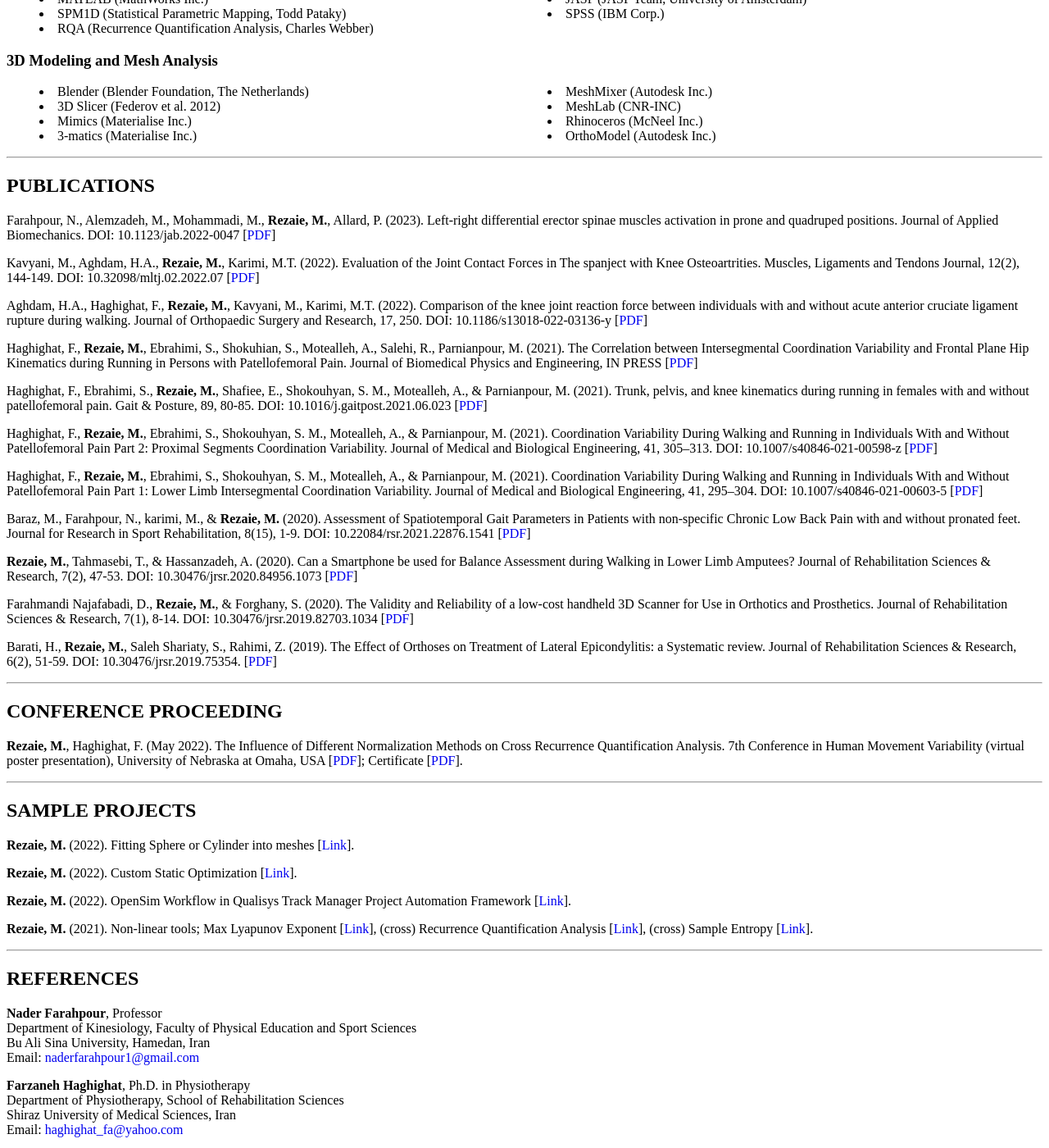
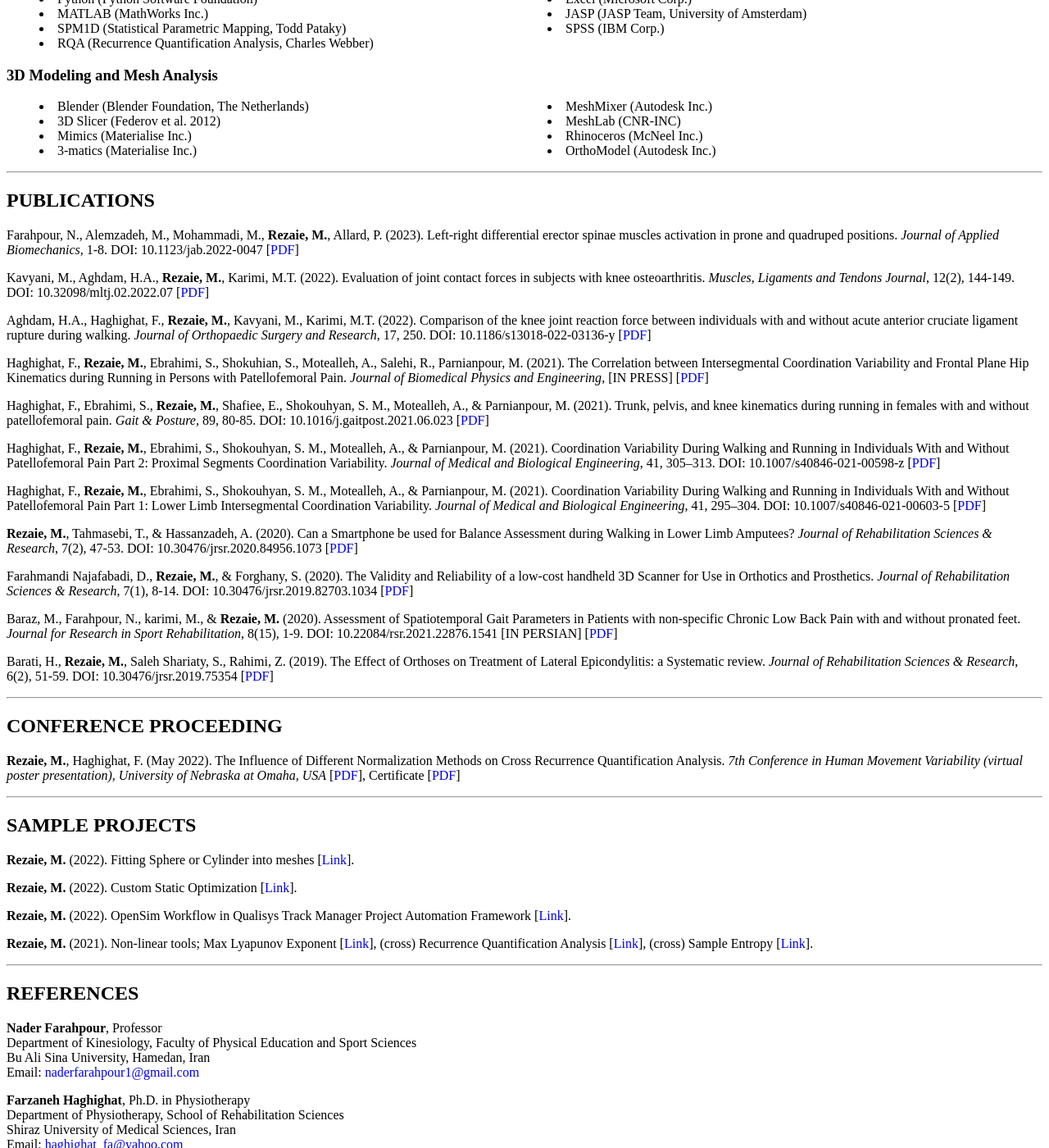
Before and after one commit to mrrezaie/mrrezaie.github.io, a Jekyll site: the page cv.html, which Jekyll copies as it is, in a window 1280 px wide and 1400 px high, scrolled down 1662 px. Shown: the whole window at 82% size. Built offline with Jekyll 4.4.1, drawn with Linux system fonts in a browser that asks for light colours; some of the changed text lies outside the part shown.

Commit message:
Update cv.html

```diff
--- a/cv.html
+++ b/cv.html
@@ -148,22 +149,22 @@
 <h2> <b>PUBLICATIONS</b> </h2>
 <!-- <p>Farahpour, N., Ghadimi, V., Ghadimi, N., <b>Rezaie, M.</b>, Alemzadeh, M. (2022). Erector spinae and rectus femoris activity during stair assending and decending with and without school back pack in adolescent idiopathic scoliosis and healthy individuals. Journal of Electromyography and Kinesiology. UNDER REVIEW [PDF]</p>
 <p>Azadian, E., Kamali Bakhtiar, P., Majlesi M., Delgado-Bonal, A., <b>Rezaie, M.</b> (2022). Linear and Nonlinear Measures of Postural Control in Seven to Twelve Years Children. Journal of Motor Learning and Development. UNDER REVIEW [PDF]</p> -->
-<p>Farahpour, N., Alemzadeh, M., Mohammadi, M., <b>Rezaie, M.</b>, Allard, P. (2023). Left-right differential erector spinae muscles activation in prone and quadruped positions. Journal of Applied Biomechanics. DOI: 10.1123/jab.2022-0047 [<a href="about/files/JAB-2022-0047_online.pdf" target="_blank" rel="noopener noreferrer">PDF</a>]</p>
-<p>Kavyani, M., Aghdam, H.A., <b>Rezaie, M.</b>, Karimi, M.T. (2022). Evaluation of the Joint Contact Forces in The spanject with Knee Osteoartrities. Muscles, Ligaments and Tendons Journal, 12(2), 144-149. DOI: 10.32098/mltj.02.2022.07 [<a href="about/files/10.32098mltj.02.2022.07.pdf" target="_blank" rel="noopener noreferrer">PDF</a>]</p>
-<p>Aghdam, H.A., Haghighat, F., <b>Rezaie, M.</b>, Kavyani, M., Karimi, M.T. (2022). Comparison of the knee joint reaction force between individuals with and without acute anterior cruciate ligament rupture during walking. Journal of Orthopaedic Surgery and Research, 17, 250. DOI: 10.1186/s13018-022-03136-y [<a href="about/files/s13018-022-03136-y.pdf" target="_blank" rel="noopener noreferrer">PDF</a>]</p>
-<p>Haghighat, F., <b>Rezaie, M.</b>, Ebrahimi, S., Shokuhian, S., Motealleh, A., Salehi, R., Parnianpour, M. (2021). The Correlation between Intersegmental Coordination Variability and Frontal Plane Hip Kinematics during Running in Persons with Patellofemoral Pain. Journal of Biomedical Physics and Engineering, IN PRESS [<a href="about/files/JBPE477431628969400.pdf" target="_blank" rel="noopener noreferrer">PDF</a>]</p>
-<p>Haghighat, F., Ebrahimi, S., <b>Rezaie, M.</b>, Shafiee, E., Shokouhyan, S. M., Motealleh, A., & Parnianpour, M. (2021). Trunk, pelvis, and knee kinematics during running in females with and without patellofemoral pain. Gait & Posture, 89, 80-85. DOI: 10.1016/j.gaitpost.2021.06.023 [<a href="about/files/j.gaitpost.2021.06.023.pdf" target="_blank" rel="noopener noreferrer">PDF</a>]</p>
-<p>Haghighat, F., <b>Rezaie, M.</b>, Ebrahimi, S., Shokouhyan, S. M., Motealleh, A., & Parnianpour, M. (2021). Coordination Variability During Walking and Running in Individuals With and Without Patellofemoral Pain Part 2: Proximal Segments Coordination Variability. Journal of Medical and Biological Engineering, 41, 305–313. DOI: 10.1007/s40846-021-00598-z [<a href="about/files/s40846-021-00598-z.pdf" target="_blank" rel="noopener noreferrer">PDF</a>]</p>
-<p>Haghighat, F., <b>Rezaie, M.</b>, Ebrahimi, S., Shokouhyan, S. M., Motealleh, A., & Parnianpour, M. (2021). Coordination Variability During Walking and Running in Individuals With and Without Patellofemoral Pain Part 1: Lower Limb Intersegmental Coordination Variability. Journal of Medical and Biological Engineering, 41, 295–304. DOI: 10.1007/s40846-021-00603-5 [<a href="about/files/s40846-021-00603-5.pdf" target="_blank" rel="noopener noreferrer">PDF</a>]</p>
-<p>Baraz, M., Farahpour, N., karimi, M., & <b>Rezaie, M.</b> (2020). Assessment of Spatiotemporal Gait Parameters in Patients with non-specific Chronic Low Back Pain with and without pronated feet. Journal for Research in Sport Rehabilitation, 8(15), 1-9. DOI: 10.22084/rsr.2021.22876.1541 [<a href="about/files/rsr.2021.22876.1541.pdf" target="_blank" rel="noopener noreferrer">PDF</a>]</p>
-<p><b>Rezaie, M.</b>, Tahmasebi, T., & Hassanzadeh, A. (2020). Can a Smartphone be used for Balance Assessment during Walking in Lower Limb Amputees? Journal of Rehabilitation Sciences & Research, 7(2), 47-53. DOI: 10.30476/jrsr.2020.84956.1073 [<a href="about/files/jrsr_2020_84956_1073.pdf" target="_blank" rel="noopener noreferrer">PDF</a>]</p>
-<p>Farahmandi Najafabadi, D., <b>Rezaie, M.</b>, & Forghany, S. (2020). The Validity and Reliability of a low-cost handheld 3D Scanner for Use in Orthotics and Prosthetics. Journal of Rehabilitation Sciences & Research, 7(1), 8-14. DOI: 10.30476/jrsr.2019.82703.1034 [<a href="about/files/jrsr_2019_82703_1034.pdf" target="_blank" rel="noopener noreferrer">PDF</a>]</p>
-<p>Barati, H., <b>Rezaie, M.</b>, Saleh Shariaty, S., Rahimi, Z. (2019). The Effect of Orthoses on Treatment of Lateral Epicondylitis: a Systematic review. Journal of Rehabilitation Sciences & Research, 6(2), 51-59. DOI: 10.30476/jrsr.2019.75354. [<a href="about/files/jrsr_2019_75354.pdf" target="_blank" rel="noopener noreferrer">PDF</a>]</p>
+<p>Farahpour, N., Alemzadeh, M., Mohammadi, M., <b>Rezaie, M.</b>, Allard, P. (2023). Left-right differential erector spinae muscles activation in prone and quadruped positions. <i>Journal of Applied Biomechanics</i>, 1-8. DOI: 10.1123/jab.2022-0047 [<a href="about/files/JAB-2022-0047_online.pdf" target="_blank" rel="noopener noreferrer">PDF</a>]</p>
+<p>Kavyani, M., Aghdam, H.A., <b>Rezaie, M.</b>, Karimi, M.T. (2022). Evaluation of joint contact forces in subjects with knee osteoarthritis. <i>Muscles, Ligaments and Tendons Journal</i>, 12(2), 144-149. DOI: 10.32098/mltj.02.2022.07 [<a href="about/files/10.32098mltj.02.2022.07.pdf" target="_blank" rel="noopener noreferrer">PDF</a>]</p>
+<p>Aghdam, H.A., Haghighat, F., <b>Rezaie, M.</b>, Kavyani, M., Karimi, M.T. (2022). Comparison of the knee joint reaction force between individuals with and without acute anterior cruciate ligament rupture during walking. <i>Journal of Orthopaedic Surgery and Research</i>, 17, 250. DOI: 10.1186/s13018-022-03136-y [<a href="about/files/s13018-022-03136-y.pdf" target="_blank" rel="noopener noreferrer">PDF</a>]</p>
+<p>Haghighat, F., <b>Rezaie, M.</b>, Ebrahimi, S., Shokuhian, S., Motealleh, A., Salehi, R., Parnianpour, M. (2021). The Correlation between Intersegmental Coordination Variability and Frontal Plane Hip Kinematics during Running in Persons with Patellofemoral Pain. <i>Journal of Biomedical Physics and Engineering</i>, [IN PRESS] [<a href="about/files/JBPE477431628969400.pdf" target="_blank" rel="noopener noreferrer">PDF</a>]</p>
+<p>Haghighat, F., Ebrahimi, S., <b>Rezaie, M.</b>, Shafiee, E., Shokouhyan, S. M., Motealleh, A., & Parnianpour, M. (2021). Trunk, pelvis, and knee kinematics during running in females with and without patellofemoral pain. <i>Gait & Posture</i>, 89, 80-85. DOI: 10.1016/j.gaitpost.2021.06.023 [<a href="about/files/j.gaitpost.2021.06.023.pdf" target="_blank" rel="noopener noreferrer">PDF</a>]</p>
+<p>Haghighat, F., <b>Rezaie, M.</b>, Ebrahimi, S., Shokouhyan, S. M., Motealleh, A., & Parnianpour, M. (2021). Coordination Variability During Walking and Running in Individuals With and Without Patellofemoral Pain Part 2: Proximal Segments Coordination Variability. <i>Journal of Medical and Biological Engineering</i>, 41, 305–313. DOI: 10.1007/s40846-021-00598-z [<a href="about/files/s40846-021-00598-z.pdf" target="_blank" rel="noopener noreferrer">PDF</a>]</p>
+<p>Haghighat, F., <b>Rezaie, M.</b>, Ebrahimi, S., Shokouhyan, S. M., Motealleh, A., & Parnianpour, M. (2021). Coordination Variability During Walking and Running in Individuals With and Without Patellofemoral Pain Part 1: Lower Limb Intersegmental Coordination Variability. <i>Journal of Medical and Biological Engineering</i>, 41, 295–304. DOI: 10.1007/s40846-021-00603-5 [<a href="about/files/s40846-021-00603-5.pdf" target="_blank" rel="noopener noreferrer">PDF</a>]</p>
+<p><b>Rezaie, M.</b>, Tahmasebi, T., & Hassanzadeh, A. (2020). Can a Smartphone be used for Balance Assessment during Walking in Lower Limb Amputees? <i>Journal of Rehabilitation Sciences & Research</i>, 7(2), 47-53. DOI: 10.30476/jrsr.2020.84956.1073 [<a href="about/files/jrsr_2020_84956_1073.pdf" target="_blank" rel="noopener noreferrer">PDF</a>]</p>
+<p>Farahmandi Najafabadi, D., <b>Rezaie, M.</b>, & Forghany, S. (2020). The Validity and Reliability of a low-cost handheld 3D Scanner for Use in Orthotics and Prosthetics. <i>Journal of Rehabilitation Sciences & Research</i>, 7(1), 8-14. DOI: 10.30476/jrsr.2019.82703.1034 [<a href="about/files/jrsr_2019_82703_1034.pdf" target="_blank" rel="noopener noreferrer">PDF</a>]</p>
+<p>Baraz, M., Farahpour, N., karimi, M., & <b>Rezaie, M.</b> (2020). Assessment of Spatiotemporal Gait Parameters in Patients with non-specific Chronic Low Back Pain with and without pronated feet. <i>Journal for Research in Sport Rehabilitation</i>, 8(15), 1-9. DOI: 10.22084/rsr.2021.22876.1541 [IN PERSIAN] [<a href="about/files/rsr.2021.22876.1541.pdf" target="_blank" rel="noopener noreferrer">PDF</a>]</p>
+<p>Barati, H., <b>Rezaie, M.</b>, Saleh Shariaty, S., Rahimi, Z. (2019). The Effect of Orthoses on Treatment of Lateral Epicondylitis: a Systematic review. <i>Journal of Rehabilitation Sciences & Research</i>, 6(2), 51-59. DOI: 10.30476/jrsr.2019.75354 [<a href="about/files/jrsr_2019_75354.pdf" target="_blank" rel="noopener noreferrer">PDF</a>]</p>
 <hr>
 
 
 <h2> <b>CONFERENCE PROCEEDING</b> </h2>
-<p> <b>Rezaie, M.</b>, Haghighat, F. (May 2022). The Influence of Different Normalization Methods on Cross Recurrence Quantification Analysis. 7th Conference in Human Movement Variability (virtual poster presentation), University of Nebraska at Omaha, USA [<a href="about/files/UNO_congress_poster.pdf" target="_blank" rel="noopener noreferrer">PDF</a>]; Certificate [<a href="about/files/UNO_poster_May_2022_Certificate_Signed.pdf" target="_blank" rel="noopener noreferrer">PDF</a>]. </p>
+<p> <b>Rezaie, M.</b>, Haghighat, F. (May 2022). The Influence of Different Normalization Methods on Cross Recurrence Quantification Analysis. <i>7th Conference in Human Movement Variability (virtual poster presentation), University of Nebraska at Omaha, USA</i> [<a href="about/files/UNO_congress_poster.pdf" target="_blank" rel="noopener noreferrer">PDF</a>], Certificate [<a href="about/files/UNO_poster_May_2022_Certificate_Signed.pdf" target="_blank" rel="noopener noreferrer">PDF</a>] </p>
 <hr>
 
 
```
Also changed, not shown: other parts of cv.html (+1 -0 lines).
